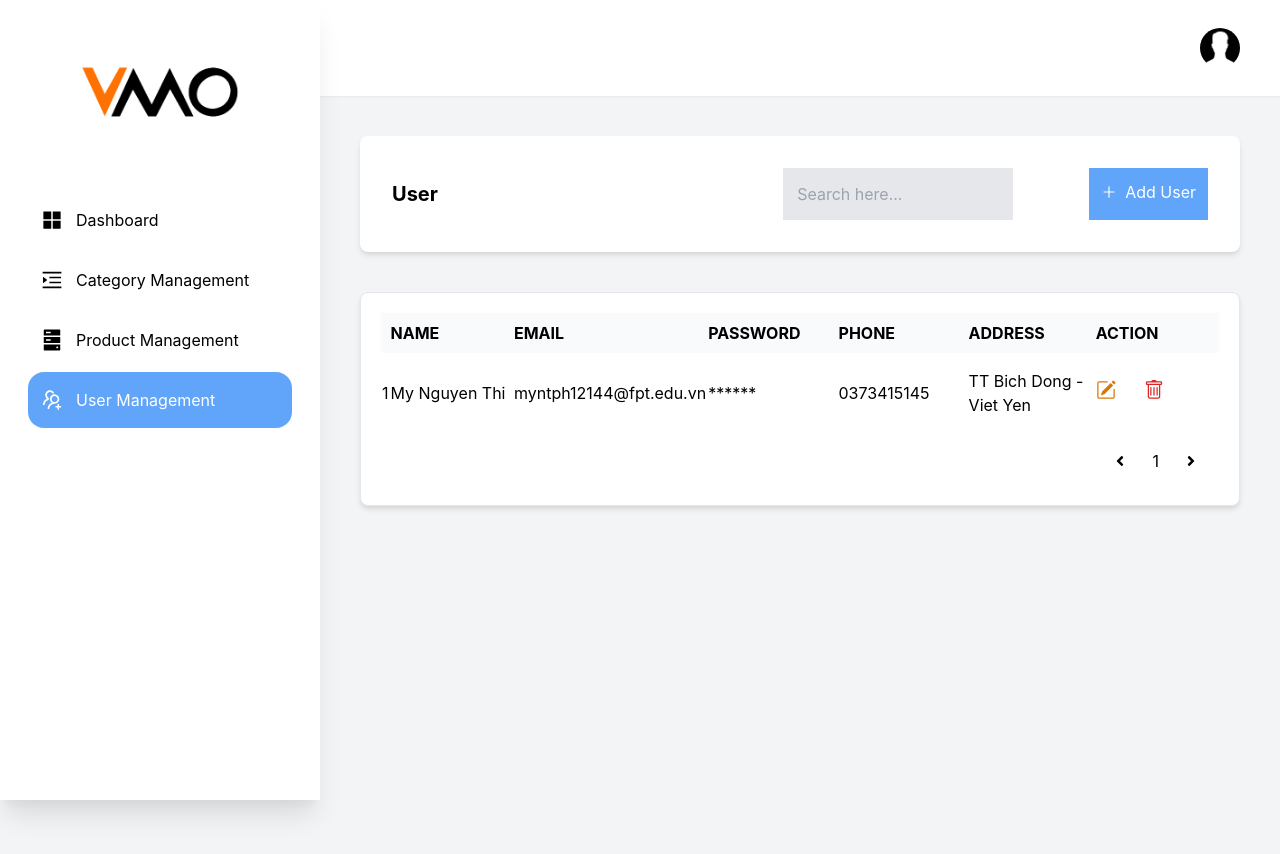
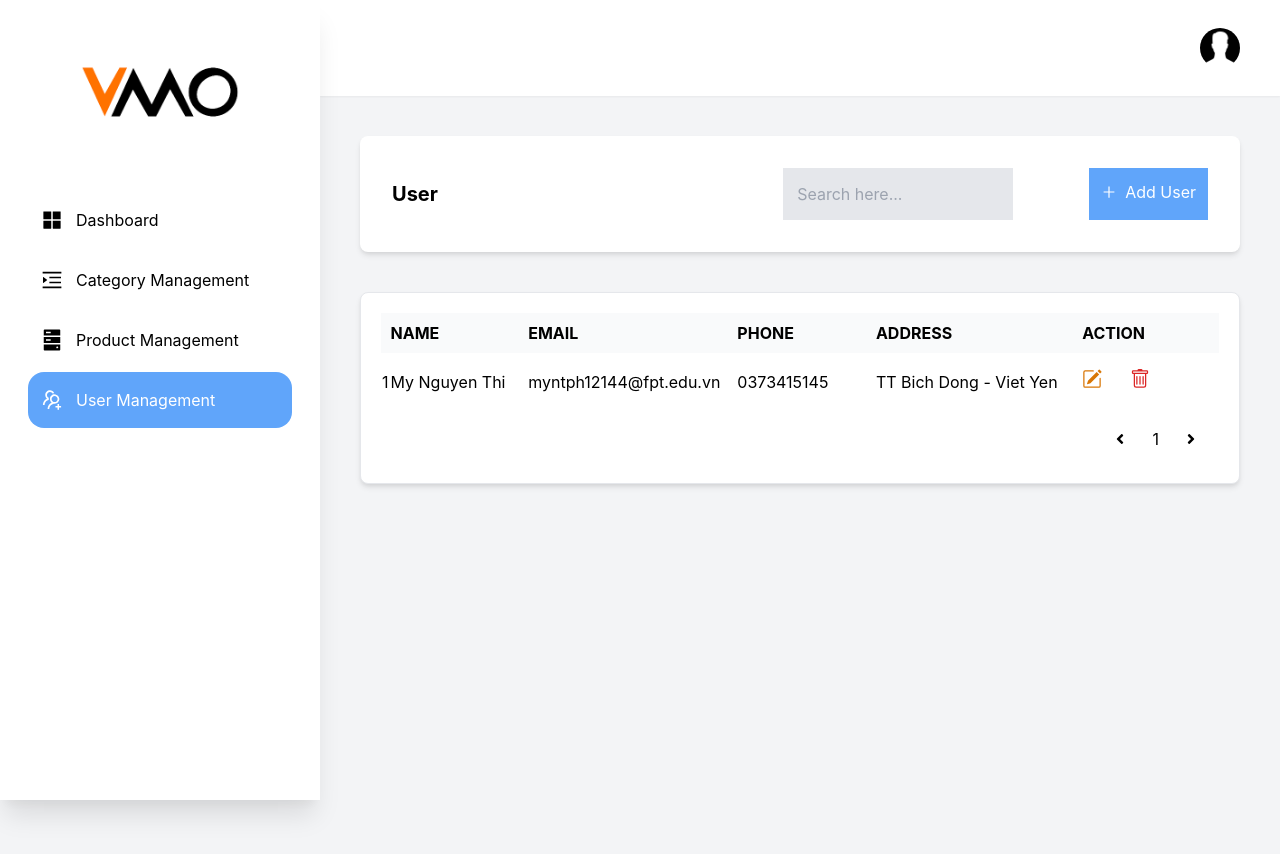
Before and after one commit to locbui95/booke-admin, a React (Create React App) app: page /user in a window 1280 px wide. Shown: the top 854 px of the page. Built offline with nearby package versions, Linux system fonts and the light colour scheme; data requests are answered from the project's data file.

Commit message:
bugfix: fix ui product list

```diff
--- a/src/modules/users/list/index.tsx
+++ b/src/modules/users/list/index.tsx
@@ -46,7 +46,6 @@ const UsersList = (props: UsersProps) => {
       <td className="py-4 text-center">{user.id}</td>
       <td className="py-4">{user.name}</td>
       <td className="py-4">{user.email}</td>
-      <td className="py-4">******</td>
       <td className="py-4">{user.phone}</td>
       <td className="py-4">{user.address}</td>
       <td className="py-4">
--- a/src/modules/users/list/table-head.tsx
+++ b/src/modules/users/list/table-head.tsx
@@ -2,10 +2,9 @@ const TableHead = () => (
   <>
     <th className="text-center w-[5%]"> </th>
     <th className="text-left py-2 w-2/12">NAME</th>
-    <th className="text-left py-2 w-2/12">EMAIL</th>
-    <th className="text-left py-2 w-2/12">PASSWORD</th>
+    <th className="text-left py-2 w-3/12">EMAIL</th>
     <th className="text-left py-2 w-2/12">PHONE</th>
-    <th className="text-left py-2 w-2/12">ADDRESS</th>
+    <th className="text-left py-2 w-3/12">ADDRESS</th>
     <th className="text-left py-2 w-2/12">ACTION</th>
   </>
 );
```
